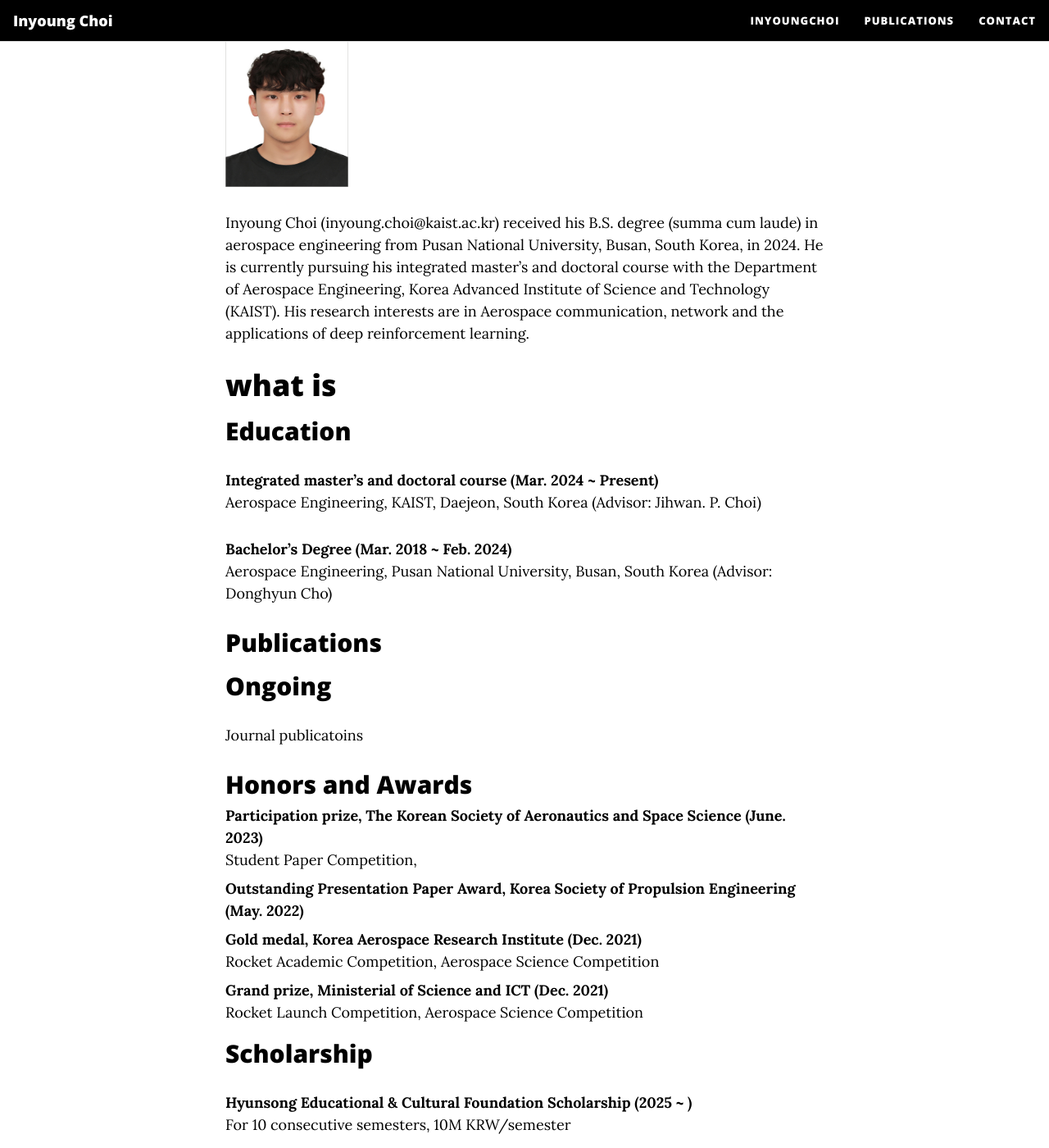
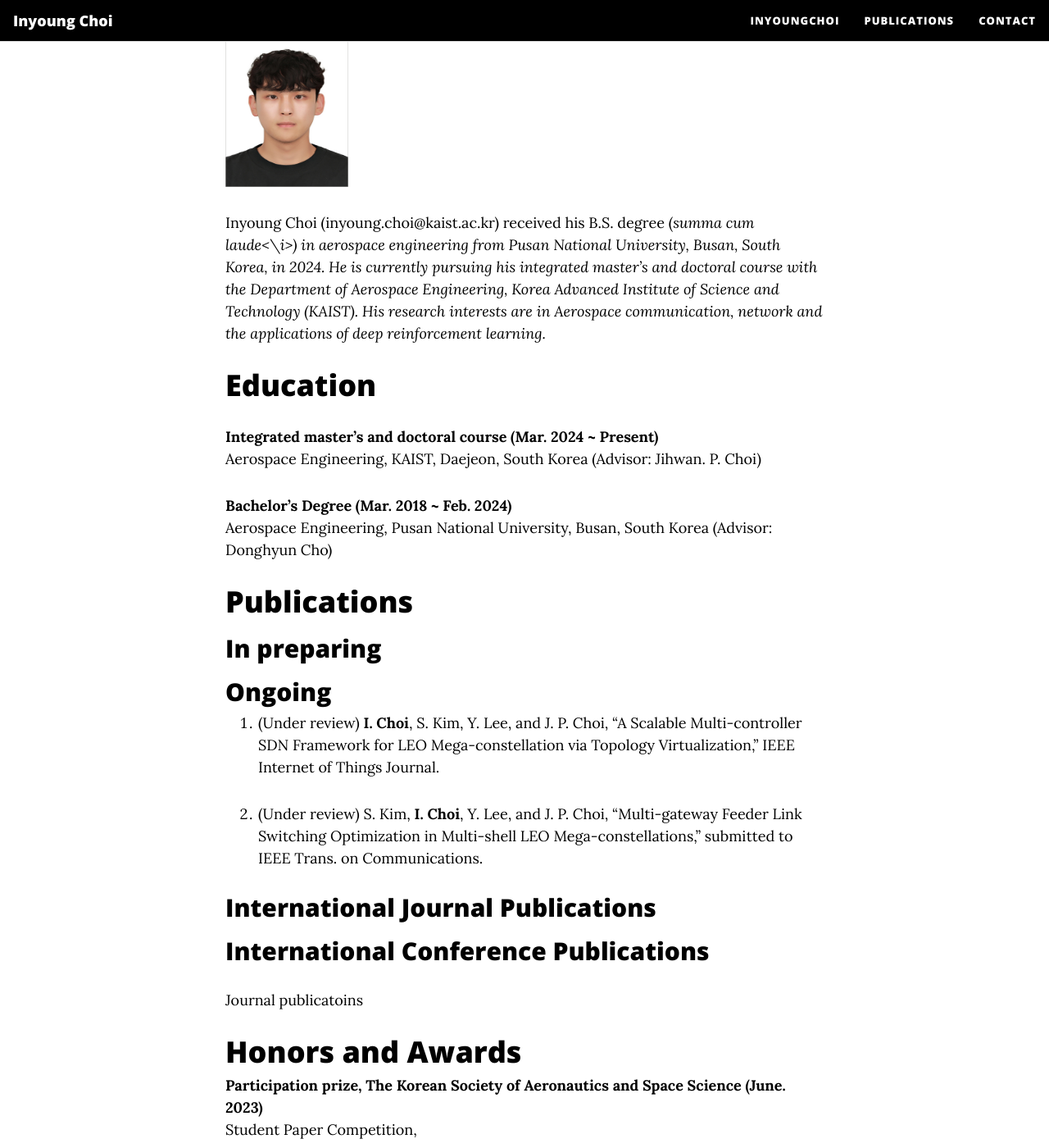
Before and after one commit to InyoungChoi-acai/InyoungChoi-acai.github.io, a Jekyll site: the page built from InyoungChoi.md, in a window 1280 px wide and 1400 px high, scrolled down 254 px. Shown: the whole window at 82% size. Built offline with Jekyll 4.4.1, drawn with Linux system fonts in a browser that asks for light colours; nearby versions of some CDN libraries; some of the changed text lies outside the part shown.

Commit message:
Update InyoungChoi.md

```diff
--- a/InyoungChoi.md
+++ b/InyoungChoi.md
@@ -6,10 +6,9 @@ subtitle: inyoung.choi@kaist.ac.kr
 
 ![Choi, Inyoung](/assets/img/최인영.jpg){:width="150px" height="180px"}
 
-Inyoung Choi (inyoung.choi@kaist.ac.kr) received his B.S. degree (summa cum laude) in aerospace engineering from Pusan National University, Busan, South Korea, in 2024. He is currently pursuing his integrated master's and doctoral course with the Department of Aerospace Engineering, Korea Advanced Institute of Science and Technology (KAIST). His research interests are in Aerospace communication, network and the applications of deep reinforcement learning.
+Inyoung Choi (inyoung.choi@kaist.ac.kr) received his B.S. degree (<i>summa cum laude<\i>) in aerospace engineering from Pusan National University, Busan, South Korea, in 2024. He is currently pursuing his integrated master's and doctoral course with the Department of Aerospace Engineering, Korea Advanced Institute of Science and Technology (KAIST). His research interests are in Aerospace communication, network and the applications of deep reinforcement learning.
 
-# what is
-## Education
+# Education
 
 **Integrated master's and doctoral course (Mar. 2024 ~ Present)**<br>
 Aerospace Engineering, KAIST, Daejeon, South Korea (Advisor: Jihwan. P. Choi)<br>
@@ -18,13 +17,21 @@ Aerospace Engineering, KAIST, Daejeon, South Korea (Advisor: Jihwan. P. Choi)<br
 Aerospace Engineering, Pusan National University, Busan, South Korea (Advisor: Donghyun Cho)
 
 
-## Publications
+# Publications
+## In preparing
+
 ## Ongoing
+1. (Under review) **I. Choi**, S. Kim, Y. Lee, and J. P. Choi, “A Scalable Multi-controller SDN Framework for LEO Mega-constellation via Topology Virtualization,” IEEE Internet of Things Journal.
 
+2. (Under review) S. Kim, **I. Choi**, Y. Lee, and J. P. Choi, “Multi-gateway Feeder Link Switching Optimization in Multi-shell LEO Mega-constellations,”  submitted to IEEE Trans. on Communications.
+
+## International Journal Publications
+
+## International Conference Publications
 Journal publicatoins
 
 
-## Honors and Awards
+# Honors and Awards
 **Participation prize, The Korean Society of Aeronautics and Space Science (June. 2023)**<br>
 : Student Paper Competition,
 
@@ -38,14 +45,14 @@ Journal publicatoins
 : Rocket Launch Competition, Aerospace Science Competition
 
 
-## Scholarship
+# Scholarship
 **Hyunsong Educational & Cultural Foundation Scholarship (2025 ~ )**<br>
 For 10 consecutive semesters, 10M KRW/semester
 
 **Kim Young-Han Global Leader Scholarship (2024)**<br>
 For 2 consecutive semesters, 2M KRW/semester
 
-**Academic Excellence Scholarship (2018, 2019~2023)**<br>
+**Academic Excellence Scholarship (2018, 2019 ~ 2023)**<br>
 For 6 undergraduate semesters
 
 **National Science & Technology Scholarship (2023)**<br>
```
